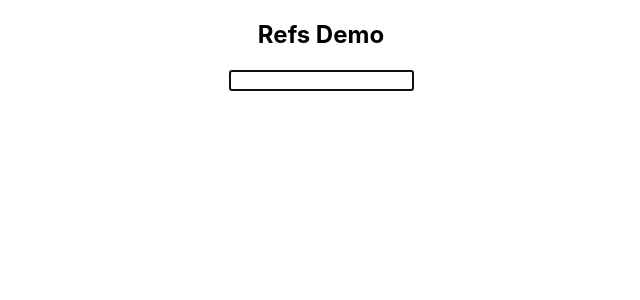
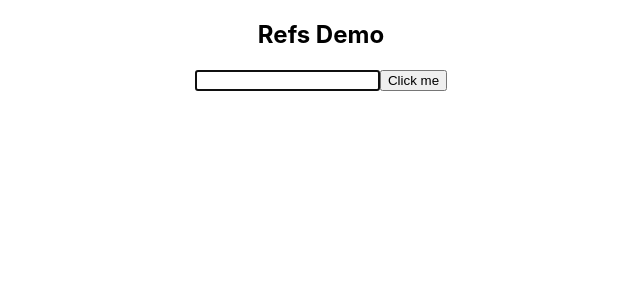
Before and after one commit to frizio/demo-react-app, a React (Create React App) app: page / in a window 1280 px wide. Shown: the top 300 px of the page, without its empty margins (319-959 px from the left). Built offline with nearby package versions, Linux system fonts and the light colour scheme.

Commit message:
Refs: second use case

```diff
--- a/src/components/RefsDemo.js
+++ b/src/components/RefsDemo.js
@@ -12,11 +12,16 @@ class RefsDemo extends Component {
     this.inputRef.current.focus();
   }
 
+  clickHandler = () => {
+    alert(this.inputRef.current.value)
+  }
+
   render() {
     return (
       <div>
         <h2>Refs Demo</h2>
         <input type="text" ref={this.inputRef} />
+        <button onClick={this.clickHandler}>Click me</button>
       </div>
     )
   }
```
